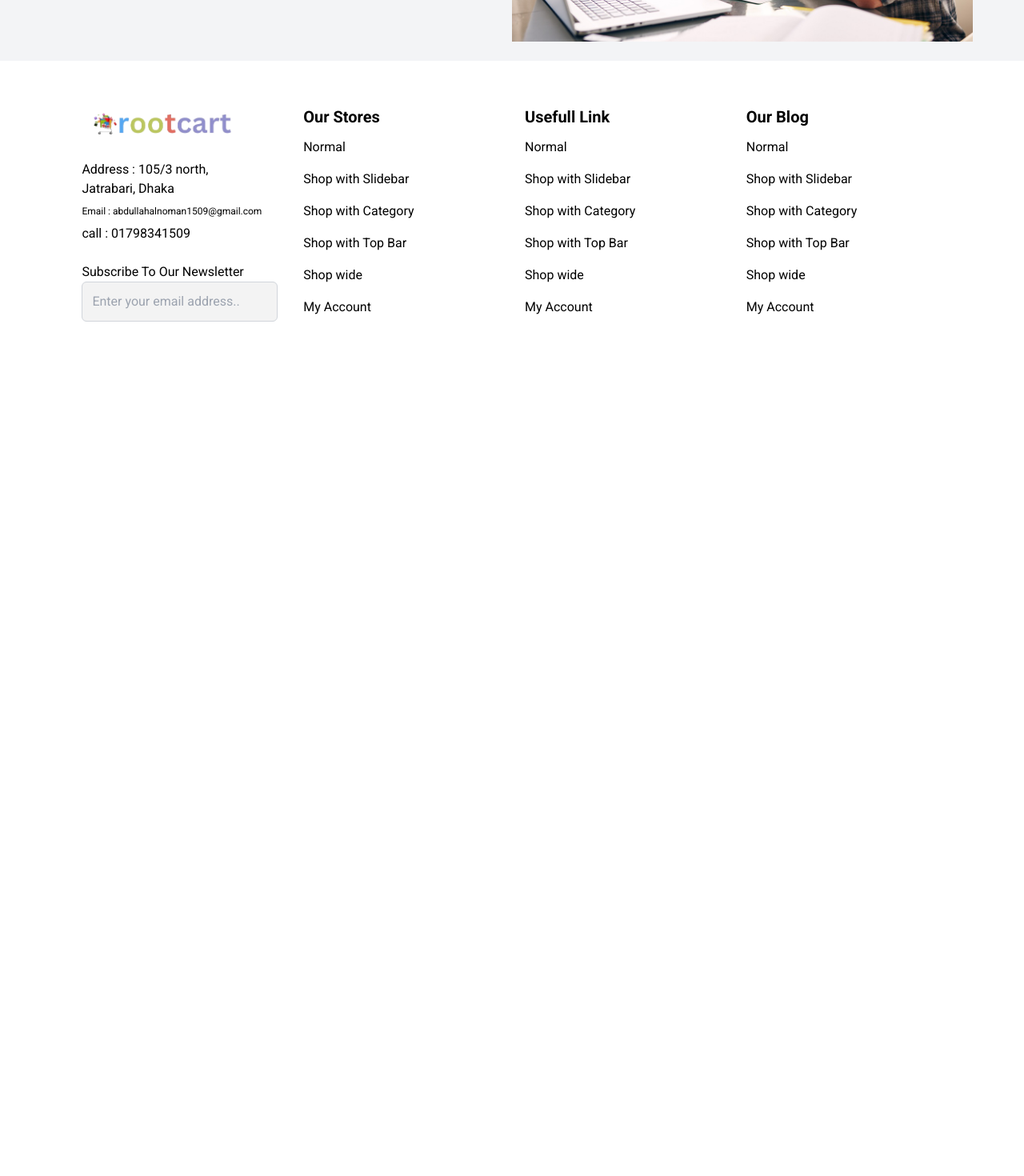
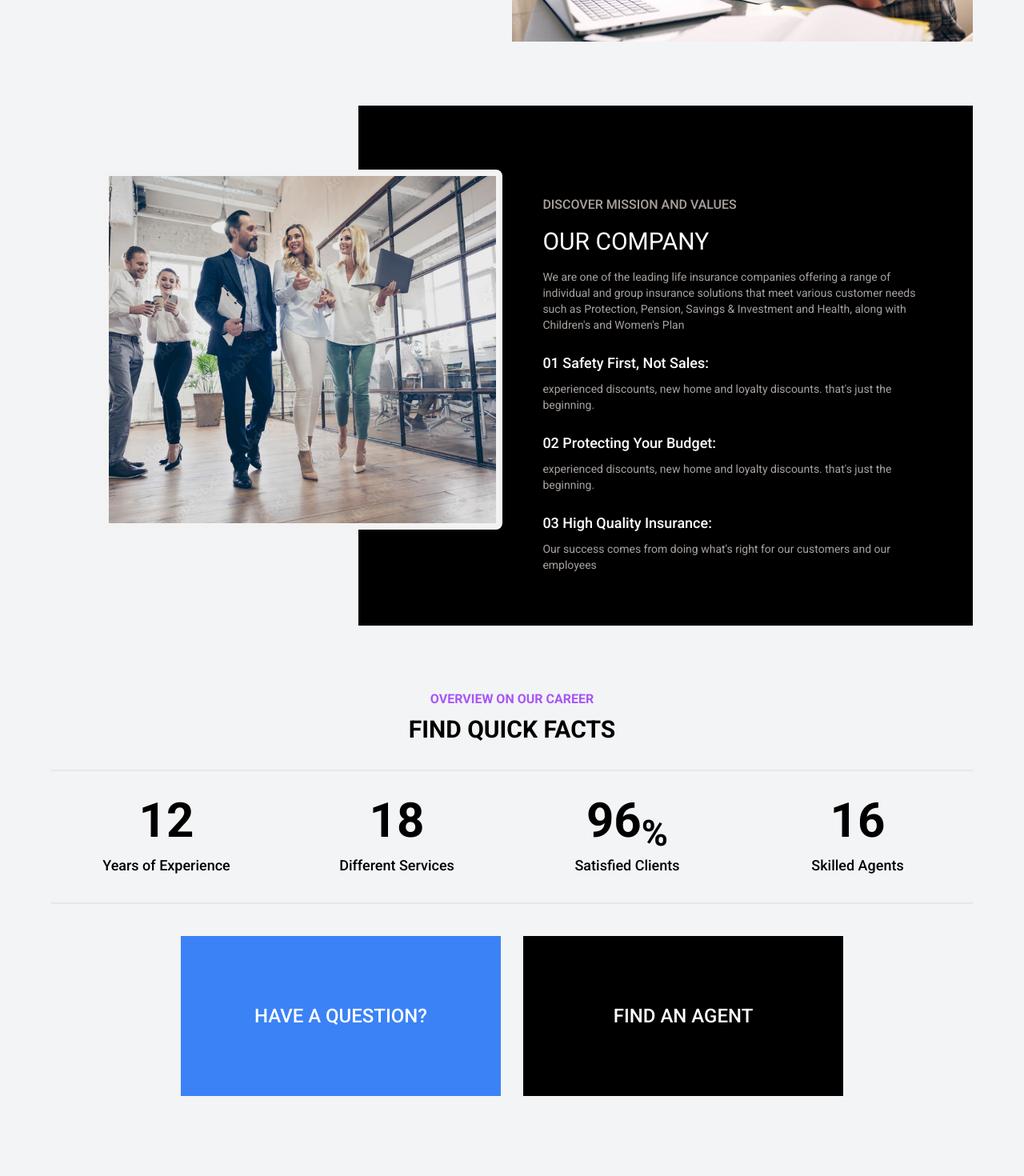
Before and after one commit to MIRNOMAN/root_shop_cart, a React (Vite) app: page /about in a window 1280 px wide. Shown: the part 540-2010 px from the top of the page at 80% size. Before the commit the page ends 998 px from the top, so only its background shows below. Built offline with nearby package versions, Linux system fonts and the light colour scheme.

Commit message:
complete about section

```diff
--- a/src/pages/About/About.jsx
+++ b/src/pages/About/About.jsx
@@ -1,4 +1,5 @@
 import cover from "../../../public/about.jpeg"
+import coverimg from "../../../public/about_cover.jpg"
 
 const About = () => {
   return (
@@ -12,8 +13,74 @@ const About = () => {
               <p className="text-slate-500 lg:absolute lg:w-[50%] lg:left-20  font-medium"><span className="font-semibold text-4xl">"</span>Welcome to RootCart shop, your premier online shopping destination. Explore our extensive collection spanning fashion, electronics, home essentials, and more. With a focus on quality and customer satisfaction, we offer secure transactions and top-notch customer service. Experience convenience and reliability as you shop with confidence, knowing your personal information is protected. Our commitment to innovation ensures a seamless shopping experience tailored to your needs. Thank you for choosing RootCart shop. Let's make your online shopping experience exceptional together<sub className="font-semibold text-4xl">"</sub>.</p>
              </div>
              <div className="lg:w-1/2">
-                <img src={cover} alt="" />
+                <img className="object-cover" src={cover} alt="" />
              </div>
+         </div>
+
+
+         <div className="lg:flex mt-20 relative">
+              <div className="w-1/3">
+                 <img className="h-[450px] top-20 object-cover left-16 w-[500px] border-8 rounded-lg border-white-100 absolute" src={coverimg} alt="" />
+              </div>
+
+              <div className="w-2/3 h-[650px] bg-black py-28 pr-12 pl-[20%]">
+                  <h1 className=" text-stone-400 font-medium">DISCOVER MISSION AND VALUES</h1>
+
+                  <h1 className="text-white text-3xl my-4 font-normal">OUR COMPANY</h1>
+
+                  <p className=" text-sm text-stone-400">We are one of the leading life insurance companies offering a range of individual and group insurance solutions that meet various customer needs such as Protection, Pension, Savings & Investment and Health, along with Children's and Women's Plan</p>
+
+                  <div className="text-white my-6">
+                    <h2 className="text-lg font-medium">01 Safety First, Not Sales:</h2>
+                    <p className=" text-sm text-stone-400 pt-2">experienced discounts, new home and loyalty discounts. that's just the beginning.</p>
+                  </div>
+                  <div className="text-white my-6">
+                    <h2 className="text-lg font-medium">02 Protecting Your Budget:</h2>
+                    <p className=" text-sm text-stone-400 pt-2">experienced discounts, new home and loyalty discounts. that's just the beginning.</p>
+                  </div>
+                  <div className="text-white">
+                    <h2 className="text-lg font-medium">03 High Quality Insurance:</h2>
+                    <p className=" text-sm text-stone-400 pt-2">Our success comes from doing what's right for our customers and our employees</p>
+                  </div>
+              </div>
+         </div>
+
+
+
+         <div className="mt-20">
+         <h1 className="text-base font-bold text-purple-500 text-center">OVERVIEW ON OUR CAREER</h1>
+         <h1 className="text-3xl mt-2 font-bold text-center uppercase">FIND QUICK FACTS</h1>
+         <hr className="h-[2px] my-8 bg-gray-200 border-0 dark:bg-gray-700" />
+
+         <div className="grid grid-cols-2 lg:grid-cols-4">
+              <div className=" text-center ">
+                <h1 className="text-6xl font-semibold">12</h1>
+                <p className="text-lg font-medium mt-3">Years of Experience</p>
+              </div>
+              <div className=" text-center ">
+                <h1 className="text-6xl font-semibold">18</h1>
+                <p className="text-lg font-medium mt-3">Different Services</p>
+              </div>
+              <div className=" text-center ">
+                <h1 className="text-6xl font-semibold">96<sub>%</sub></h1>
+                <p className="text-lg font-medium mt-3">Satisfied Clients</p>
+              </div>
+              <div className=" text-center ">
+                <h1 className="text-6xl font-semibold">16</h1>
+                <p className="text-lg font-medium mt-3">Skilled Agents</p>
+              </div>
+         </div>
+         <hr className="h-[2px] my-8 bg-gray-200 border-0 dark:bg-gray-700" />
+
+
+         <div className="flex justify-center items-center gap-7 mb-20 mt-10">
+              <div className=" flex justify-center items-center bg-blue-500 h-[200px]  w-[400px]">
+                <h1 className="text-white text-2xl font-medium">HAVE A QUESTION? </h1>
+              </div>
+              <div className=" flex justify-center items-center bg-black h-[200px]  w-[400px]">
+                <h1 className="text-white text-2xl font-medium">FIND AN AGENT</h1>
+              </div>
+         </div>
          </div>
   </section>
     </>
```
